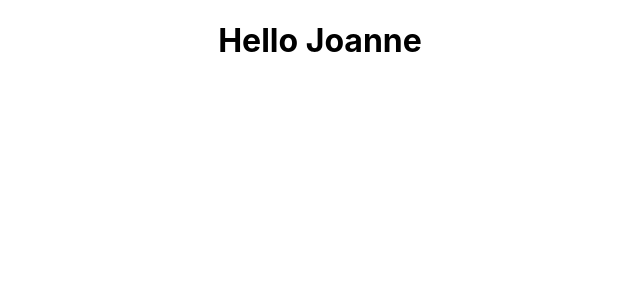
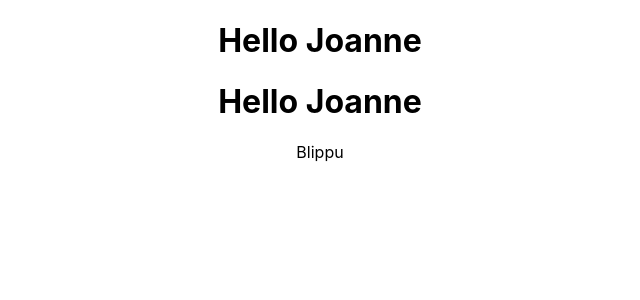
Before and after one commit to lee-joanne/hello-world, a React (Create React App) app: page / in a window 1280 px wide. Shown: the top 300 px of the page, without its empty margins (320-960 px from the left). Built offline with nearby package versions, Linux system fonts and the light colour scheme.

Commit message:
Add hello js example

```diff
--- a/src/App.js
+++ b/src/App.js
@@ -1,12 +1,17 @@
 import './App.css';
 import Greet from './components/Greet';
+import Hello from './components/Hello';
 
 function App() {
   return (
     <div className="App">
       <Greet />
+      <Hello />
     </div>
   );
 }
 
 export default App;
+
+// next video: 6 - class components
+// . venv/bin/activate
--- /dev/null
+++ b/src/components/Hello.js
@@ -0,0 +1,12 @@
+import React from 'react';
+
+const Hello = () => {
+    return (
+        <div>
+            <h1>Hello Joanne</h1>
+            <p>Blippu</p>
+        </div>
+    )
+}
+
+export default Hello
```
